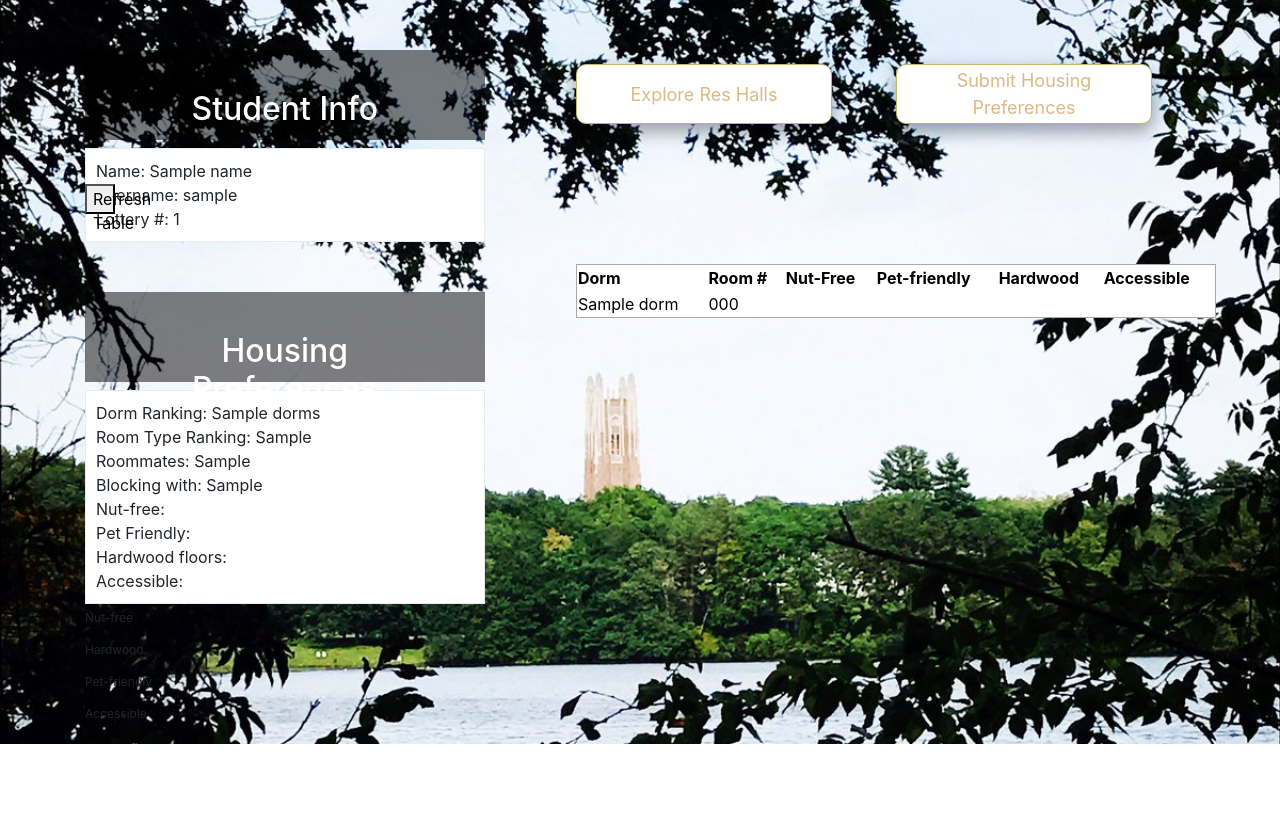
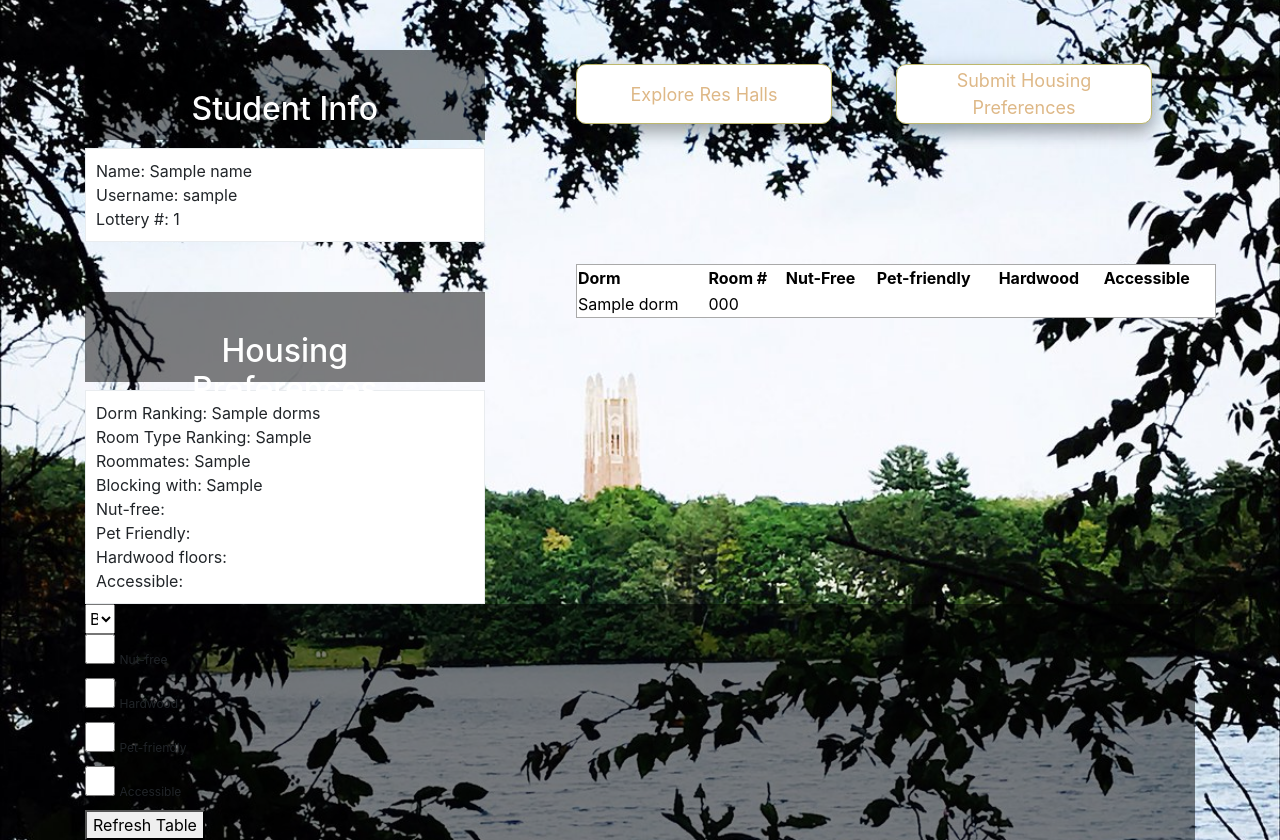
Before and after one commit to dtosca/HouseIt, a Flask app: template templates/index.html in a window 1280 px wide. Shown: the part 56-896 px from the top of the page. Before the commit the page ends 800 px from the top, so only its background shows below. Run offline with Flask 2, Linux system fonts and the light colour scheme; the template is opened without the code that fills it: most values are stand-ins (such as "Sample title", 1, 10 or a date in 2020); some libraries are stand-ins or nearby versions.

Commit message:
inline stuff

```diff
--- a/templates/index.html
+++ b/templates/index.html
@@ -92,11 +92,14 @@
         width: 50%;
       }
       .inline {
-          position: absolute;
-          top: 30%;
           display: inline-block;
           width: 30px;
           height: 30px;
+      }
+      .search {
+        left: 45%;
+        top: 30%;
+        background-color: rgba(0,0,0,0.5);
       }
 
     </style>
@@ -193,7 +196,7 @@
         </form>
         </div>
 <!-- form for searching feature -->
-        <form method=POST action="">
+        <form class="search" method=POST action="">
           <select class="inline" name="dorm">
               <option>Beebe</option>
               <option>Cazenove</option>
@@ -234,7 +237,7 @@
               </div>
           </fieldset>
 
-          <button class="inline" action="/home/">Refresh Table</button>
+          <button action="/home/">Refresh Table</button>
 
 
         </form>
```
